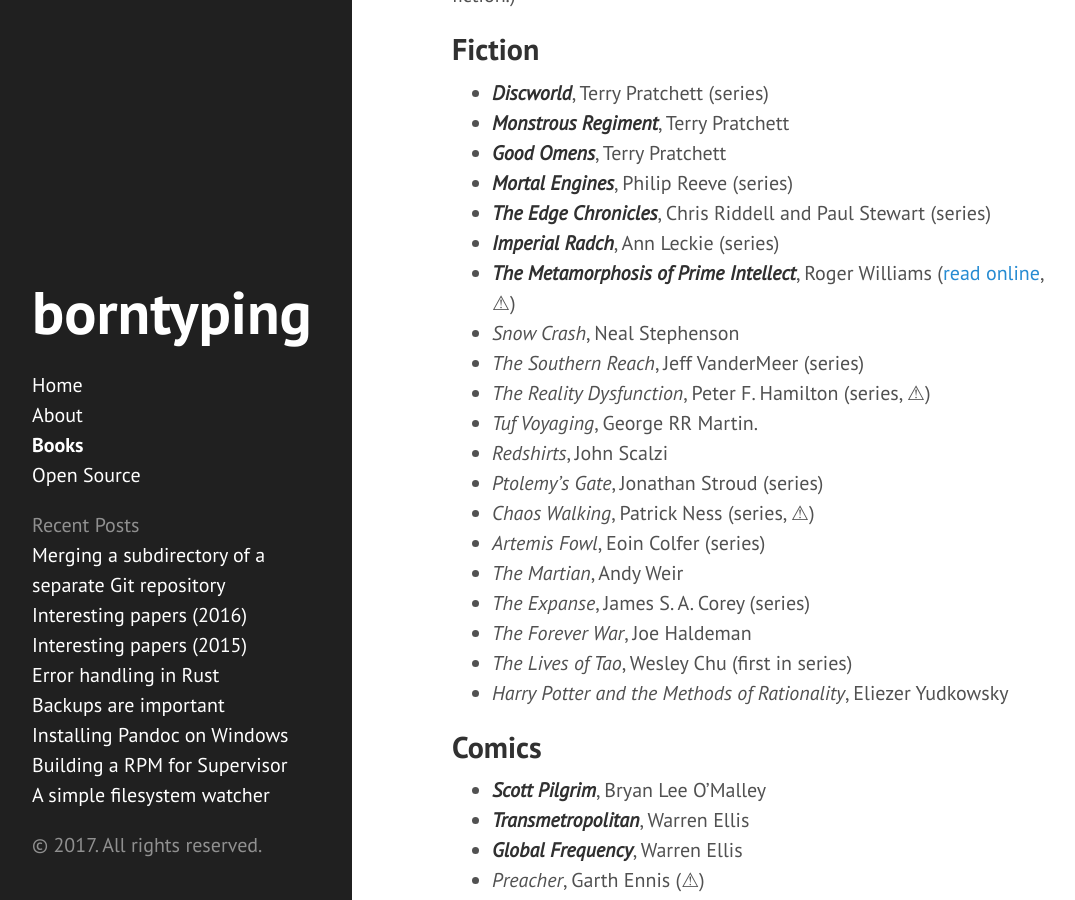
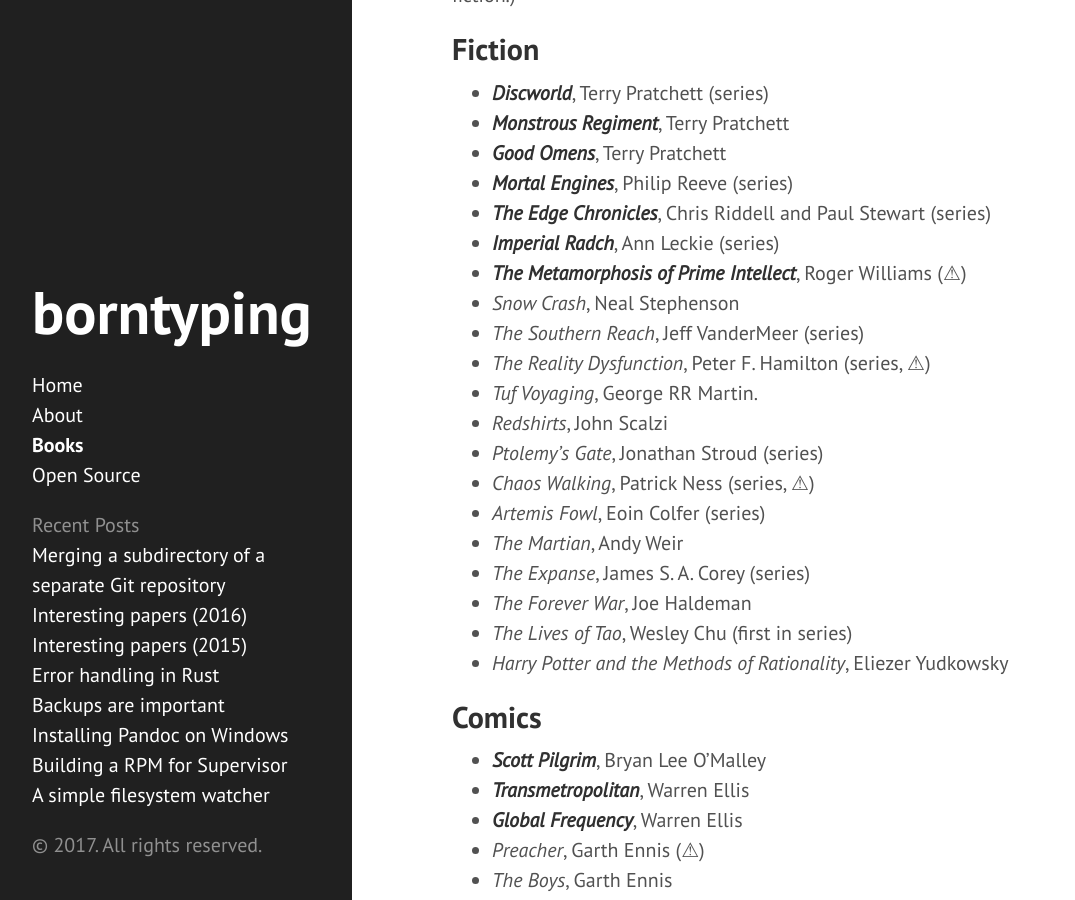
Before and after one commit to borntyping/borntyping.github.io, a Jekyll site: the page built from books.md, in a window 1280 px wide and 900 px high, scrolled down 450 px. Shown: the whole window, without its empty margins (8-1083 px from the left). Built offline with Jekyll 4.4.1, drawn with Linux system fonts in a browser that asks for light colours.

Commit message:
Update books.md

```diff
--- a/books.md
+++ b/books.md
@@ -16,7 +16,7 @@
 - _**Mortal Engines**_, Philip Reeve (series)
 - _**The Edge Chronicles**_, Chris Riddell and Paul Stewart (series)
 - _**Imperial Radch**_, Ann Leckie (series)
-- _**The Metamorphosis of Prime Intellect**_, Roger Williams ([read online][PI], &#9888;)
+- _**The Metamorphosis of Prime Intellect**_, Roger Williams (&#9888;)
 - _Snow Crash_, Neal Stephenson
 - _The Southern Reach_, Jeff VanderMeer (series)
 - _The Reality Dysfunction_, Peter F. Hamilton (series, &#9888;)
```
Also changed, not shown: other parts of books.md (+0 -2 lines).
